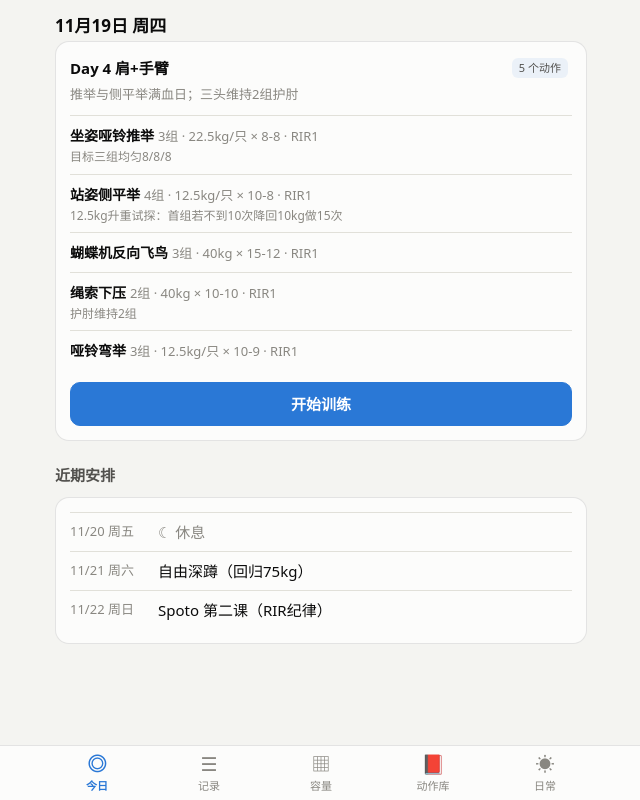
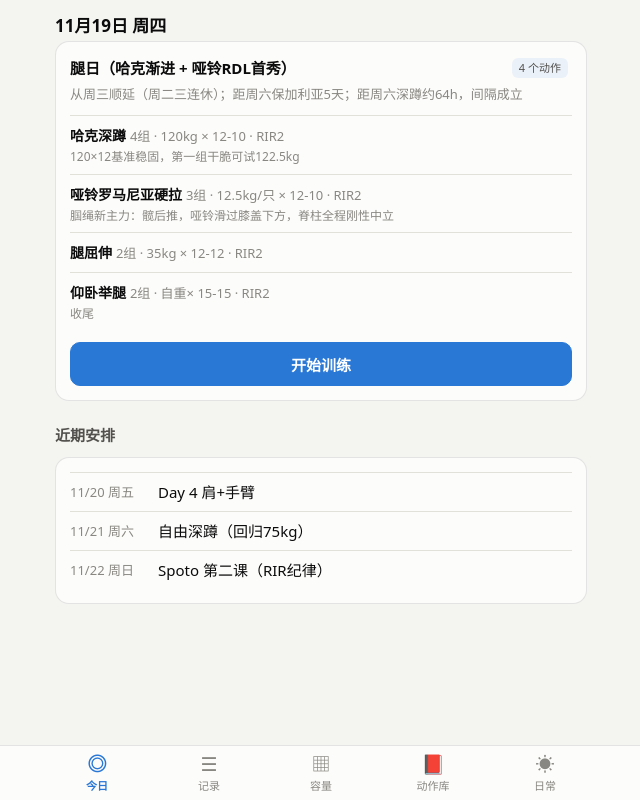
Before and after one commit to zx-Altman/fitness-coaching-hub, a plain HTML site: page index.html in a window 1280 px wide. Shown: the whole page, without its empty margins (319-959 px from the left). Drawn offline with Linux system fonts and the light colour scheme.

Commit message:
plan: 周二三连休后重排——周四腿日（哈克+RDL首秀）、周五肩臂，周末不变

```diff
--- a/data.js
+++ b/data.js
@@ -163,14 +163,19 @@ const FIT_DATA = {
       { ex: "leg_ext", sets: 2, weight: 35, reps: [12, 12], rir: 2, note: "35kg×12次×2组，控总量" },
       { ex: "lying_leg_raise", sets: 2, weight: 0, reps: [15, 15], rir: 2, note: "收尾" }
     ]},
-    { date: "2026-11-19", title: "Day 4 肩+手臂", note: "推举与侧平举满血日；三头维持2组护肘", exercises: [
+    { date: "2026-11-19", title: "腿日（哈克渐进 + 哑铃RDL首秀）", note: "从周三顺延（周二三连休）；距周六保加利亚5天；距周六深蹲约64h，间隔成立", exercises: [
+      { ex: "hack_squat", sets: 4, weight: 120, reps: [12, 10], rir: 2, note: "120×12基准稳固，第一组干脆可试122.5kg" },
+      { ex: "db_rdl", sets: 3, weight: 12.5, reps: [12, 10], rir: 2, note: "腘绳新主力：髋后推，哑铃滑过膝盖下方，脊柱全程刚性中立" },
+      { ex: "leg_ext", sets: 2, weight: 35, reps: [12, 12], rir: 2 },
+      { ex: "lying_leg_raise", sets: 2, weight: 0, reps: [15, 15], rir: 2, note: "收尾" }
+    ]},
+    { date: "2026-11-20", title: "Day 4 肩+手臂", note: "从周四顺延；侧后束距上次直接刺激已13天，欠账最重的一课", exercises: [
       { ex: "db_shoulder_press", sets: 3, weight: 22.5, reps: [8, 8], rir: 1, note: "目标三组均匀8/8/8" },
       { ex: "lateral_raise", sets: 4, weight: 12.5, reps: [10, 8], rir: 1, note: "12.5kg升重试探：首组若不到10次降回10kg做15次" },
       { ex: "reverse_pec_deck", sets: 3, weight: 40, reps: [15, 12], rir: 1 },
       { ex: "pushdown", sets: 2, weight: 40, reps: [10, 10], rir: 1, note: "护肘维持2组" },
       { ex: "db_curl", sets: 3, weight: 12.5, reps: [10, 9], rir: 1 }
     ]},
-    { date: "2026-11-20", title: "休息", rest: true, note: "为周末大复合专场蓄力" },
     { date: "2026-11-21", title: "自由深蹲（回归75kg）", note: "周末自由馆：75kg正式回归日；热身：空杆×12 → 50×8 → 65×5", exercises: [
       { ex: "back_squat", sets: 4, weight: 75, reps: [8, 8], rir: 2, note: "瓦氏呼吸护腰；第4组若跌出6次则收手" },
       { ex: "leg_curl", sets: 3, weight: 45, reps: [12, 12], rir: 2, note: "周末馆器械基准45kg" },
--- a/index.html
+++ b/index.html
@@ -232,7 +232,7 @@
   <button data-tab="daily"><span class="ico">☀</span>日常</button>
 </div></nav>
 
-<script src="data.js?v=2026-11-17"></script>
+<script src="data.js?v=2026-11-19"></script>
 <script>
 "use strict";
 /* ===== 存储 ===== */
```
